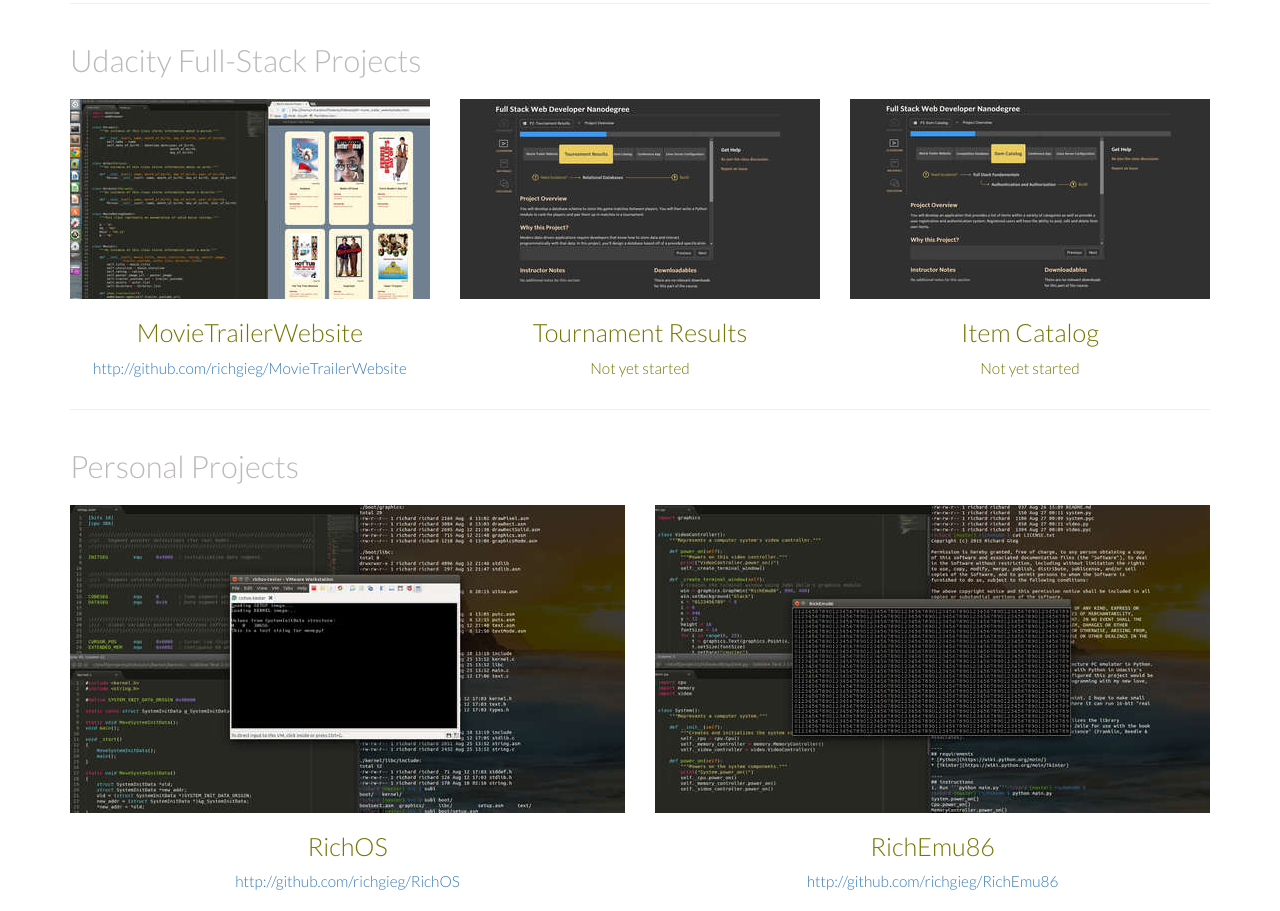
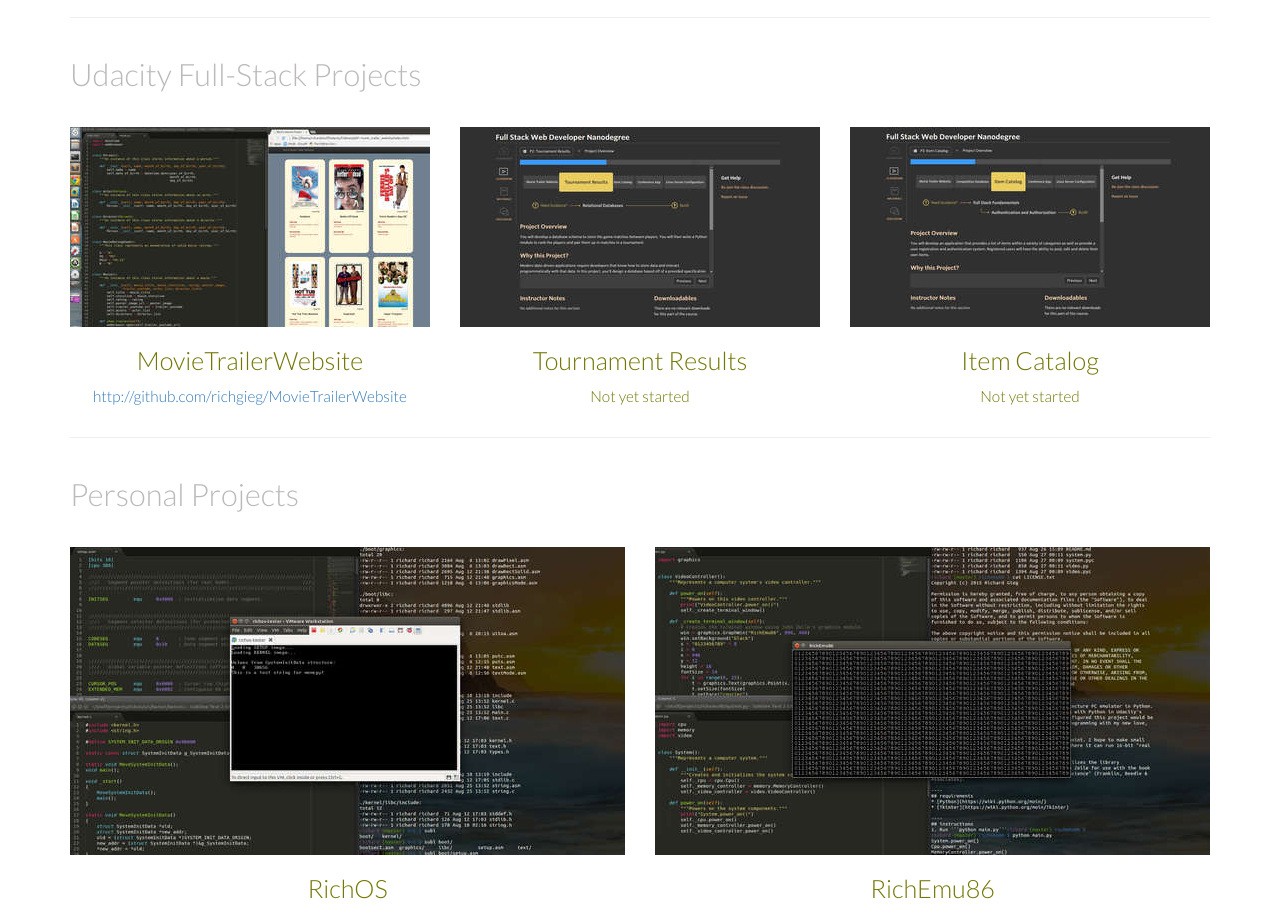
Before and after one commit to richgieg/PortfolioSite, a website: page index.html in a window 1280 px wide. Shown: the part 945-1856 px from the top of the page. Drawn offline with Linux system fonts and the light colour scheme.

Commit message:
Increase padding at bottom of body and at top of project listings

```diff
--- a/css/styles.css
+++ b/css/styles.css
@@ -2,6 +2,7 @@
     font-family: 'Lato', sans-serif;
     color: #747704;
     font-weight: 300;
+    padding-bottom: 3em;
 }
 
 .text-muted {
@@ -81,10 +82,10 @@
     }
 
     .project-info {
-        margin-top: .8em;
+        margin-top: 1.8em;
     }
 
     .project-info:first-child {
-        margin-top: .8em;
+        margin-top: 1.8em;
     }
 }
```
